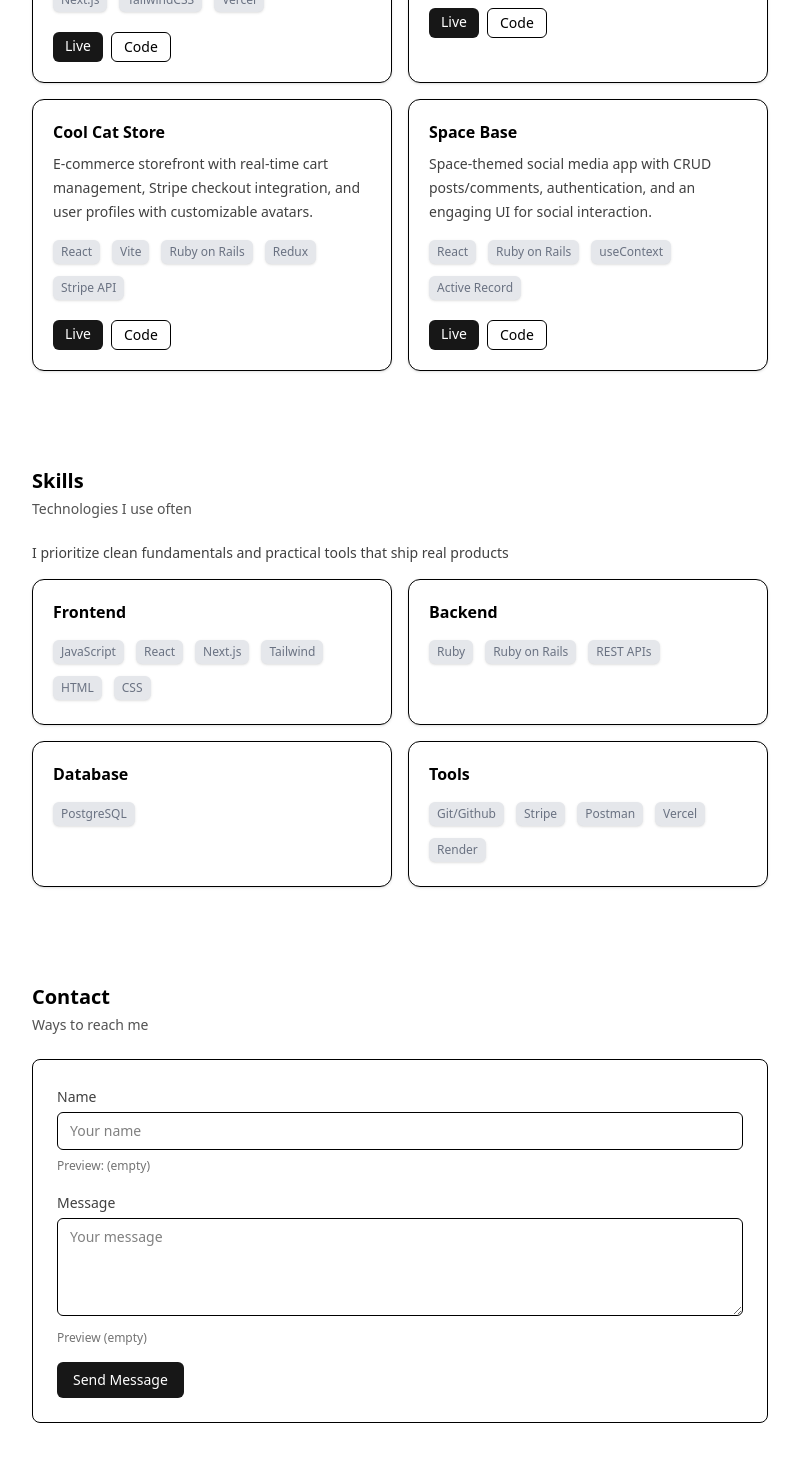
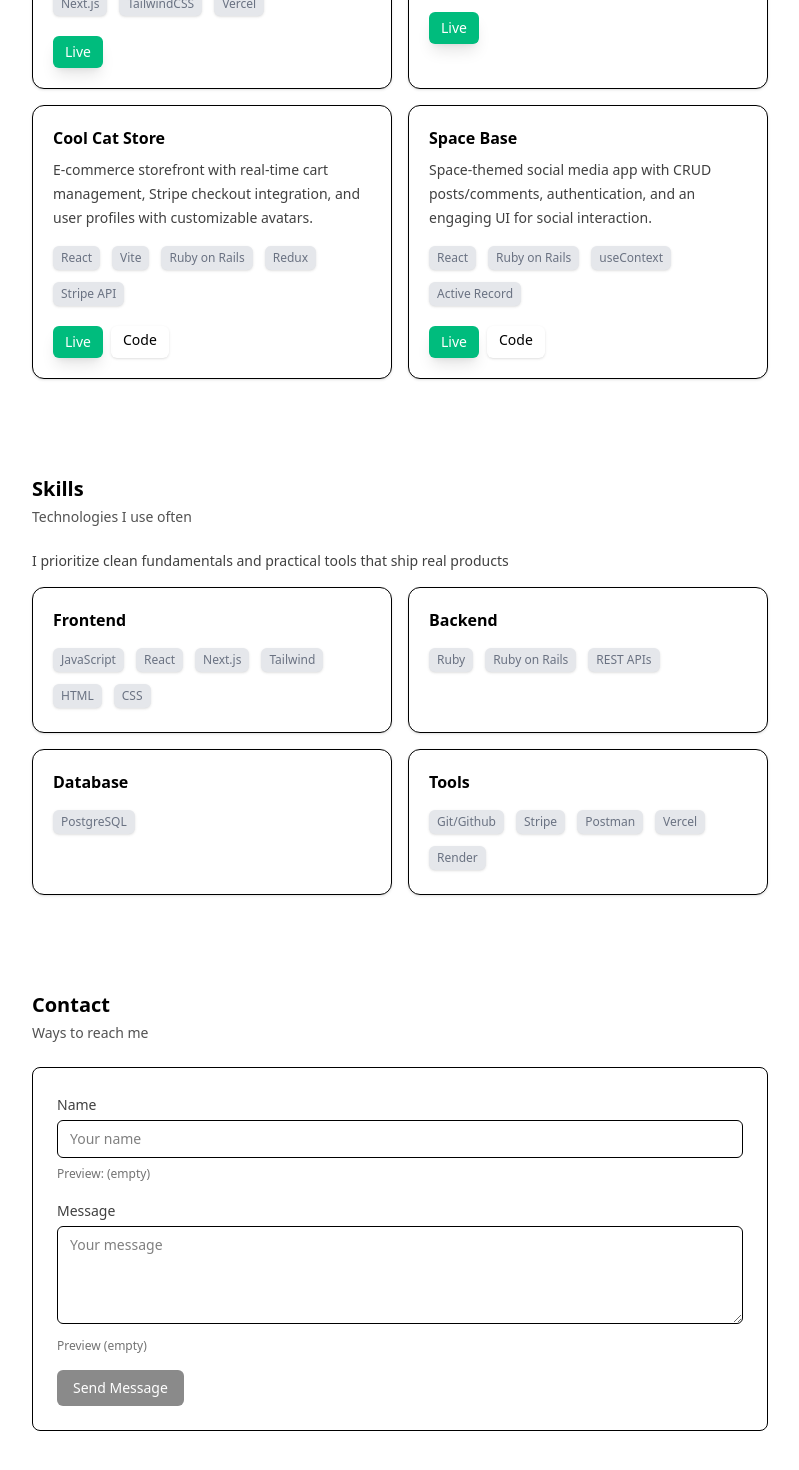
Before and after one commit to JamesSalcedo001/james_salcedo_portfolio, a Next.js app: page / in a window 1280 px wide. Shown: the part 976-2446 px from the top of the page, without its empty margins (240-1039 px from the left). Built offline with nearby package versions, Linux system fonts and the light colour scheme.

Commit message:
Button disabled styles and color change

```diff
--- a/src/app/components/Button.js
+++ b/src/app/components/Button.js
@@ -1,10 +1,12 @@
 "use client";
 
-export default function Button({ children, type = "button", ...props }) {
+export default function Button({ children, type = "button", className = "", ...props }) {
+    const baseStyles = "rounded-md bg-neutral-900 px-4 py-2 text-sm text-white hover:bg-neutral-800 disabled:opacity-50 disabled:cursor-not-allowed disabled:hover:bg-neutral-900";
+
     return (
         <button
             type={type}
-            className="rounded-md bg-neutral-900 px-4 py-2 text-sm text-white hover:bg-neutral-800"
+            className={baseStyles + className}
             {...props}
         >
             {children}
--- a/src/app/components/ProjectsGrid.js
+++ b/src/app/components/ProjectsGrid.js
@@ -10,7 +10,7 @@ function ProjectLinks({ links }) {
                     href={links.live}
                     target="_blank"
                     rel="noreferrer"
-                    className="rounded-md bg-neutral-900 px-3 py-1 text-sm text-white hover:bg-neutral-800"
+                    className="rounded-md shadow-lg bg-emerald-500 px-3 py-1.5 text-sm text-white hover:bg-emerald-300 hover:text-gray-500"
                 >
                     Live
                 </a>
@@ -21,7 +21,7 @@ function ProjectLinks({ links }) {
                     href={links.github}
                     target="_blank"
                     rel="noreferrer"
-                    className="rounded-md border px-3 py-1 text-sm hover:bg-neutral-50"
+                    className="rounded-md shadow px-3 py-1 text-sm hover:bg-neutral-50"
                 >
                     Code
                 </a>
--- a/src/app/data/projects.js
+++ b/src/app/data/projects.js
@@ -26,7 +26,7 @@ export const projects = [
         tags: ["Next.js", "Ruby on Rails", "PostgreSQL", "TailwindCSS", "Vercel", "PWA"],
         links: {
             live: "https://date-night-planning-frontend.vercel.app/",
-            github: "https://github.com/JamesSalcedo001/date-night-planning-frontend/tree/main",
+            // github: "https://github.com/JamesSalcedo001/date-night-planning-frontend/tree/main",
         },
     },
     {
@@ -37,7 +37,7 @@ export const projects = [
         tags: ["Next.js", "TailwindCSS", "Vercel"],
         links: {
             live: "https://lightn-girlz.vercel.app/",
-            github: "https://github.com/JamesSalcedo001/links_app/tree/main",
+            // github: "https://github.com/JamesSalcedo001/links_app/tree/main",
         },
     },
     {
@@ -48,7 +48,7 @@ export const projects = [
         tags: ["Next.js", "React", "TailwindCSS"],
         links: {
             live: "https://sweet-bandit-official.vercel.app/",
-            github: "https://github.com/JamesSalcedo001/sweet_bandit_official/tree/main",
+            // github: "https://github.com/JamesSalcedo001/sweet_bandit_official/tree/main",
         },
     },
     {
--- a/src/app/page.js
+++ b/src/app/page.js
@@ -13,9 +13,10 @@ export default function Home() {
   const [name, setName] = useState("");
   const [message, setMessage] = useState("");
 
+  const isValid = name.trim().length > 0 && message.trim().length > 0;
+
   function handleSubmit(e) {
     e.preventDefault();
-
     console.table({ name: name, message: message });
 
     setName("")
@@ -93,7 +94,7 @@ export default function Home() {
               </p>
 
               <div className="mt-4">
-                <Button type="submit">Send Message</Button>
+                <Button type="submit" disabled={!isValid}>Send Message</Button>
               </div>
 
 
```
